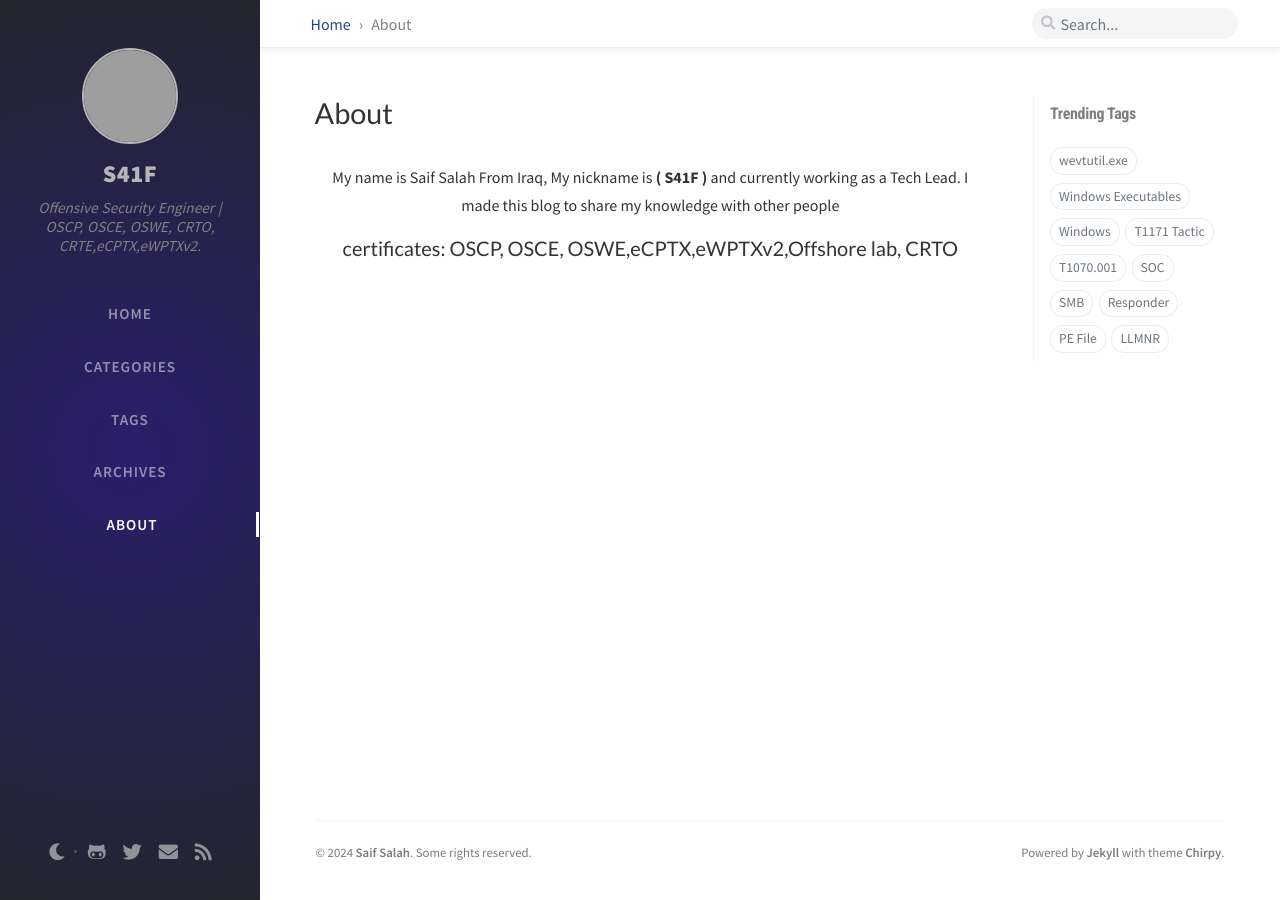
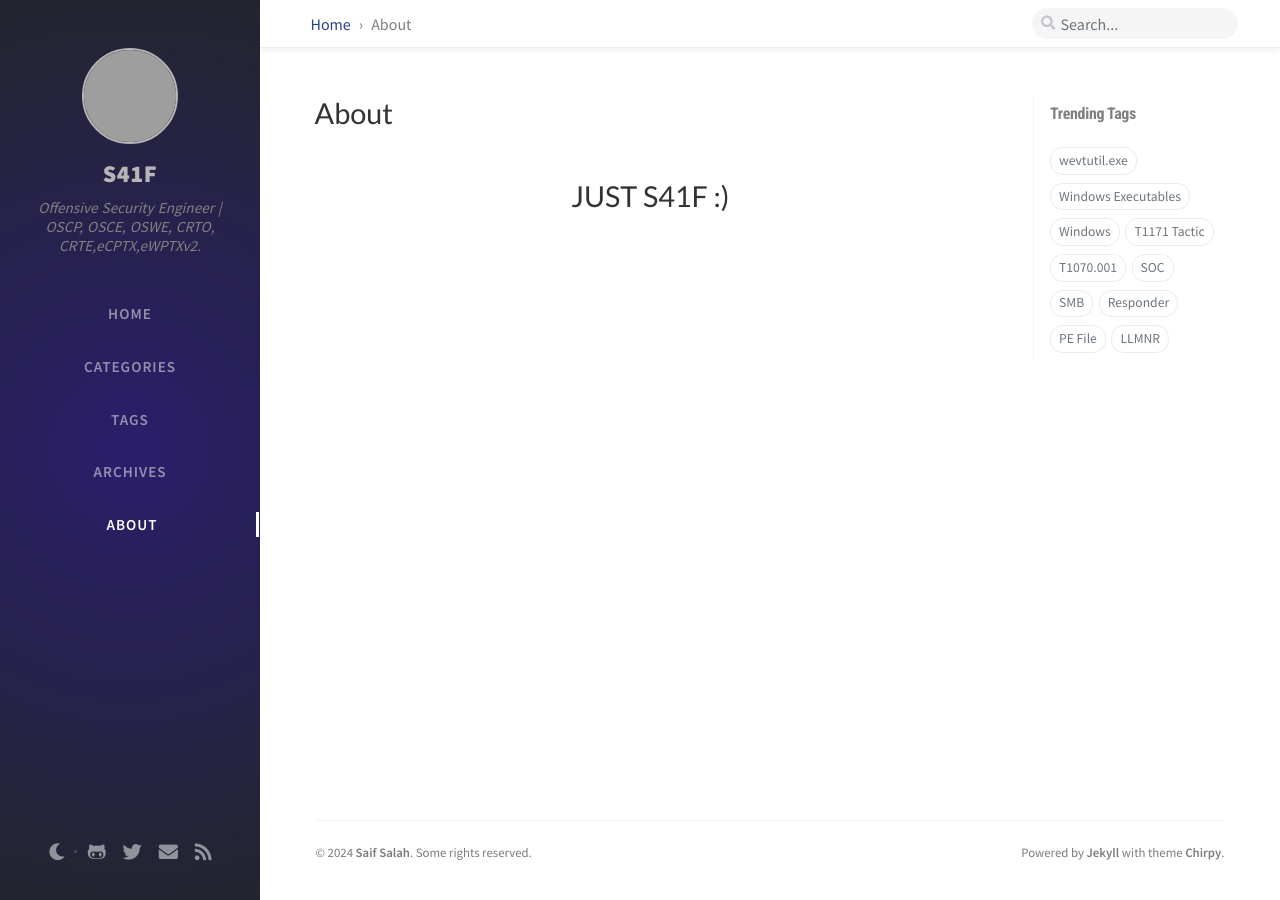
Before and after one commit to SaifSalah/saifsalah.github.io, a Jekyll site: the page built from tabs/about.md, in a window 1280 px wide. Built offline with Jekyll 4.4.1, drawn with Linux system fonts in a browser that asks for light colours; nearby versions of some CDN libraries; comment, search, counter and statistics services are not loaded; grey boxes are pictures that could not be loaded.

Commit message:
Update about.md

```diff
--- a/tabs/about.md
+++ b/tabs/about.md
@@ -4,8 +4,5 @@ title: About
 
 <center>
 
-My name is Saif Salah From Iraq, My nickname is <b>( S41F )</b> and currently working as a Tech Lead.
-I made this blog to share my knowledge with other people
-<br>
-<h3>certificates: OSCP, OSCE, OSWE,eCPTX,eWPTXv2,Offshore lab, CRTO</h3>
+<h1>JUST S41F :)</h1>
 </center>
```
